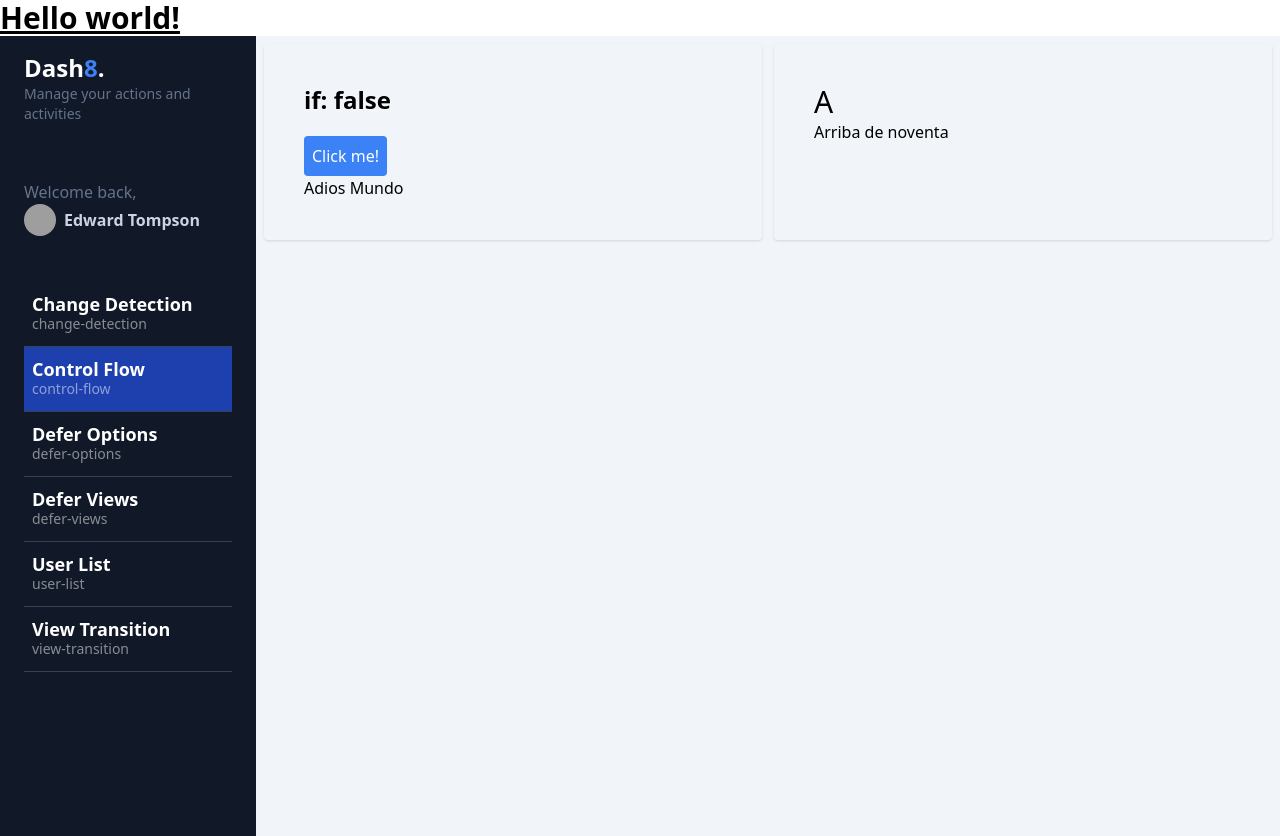
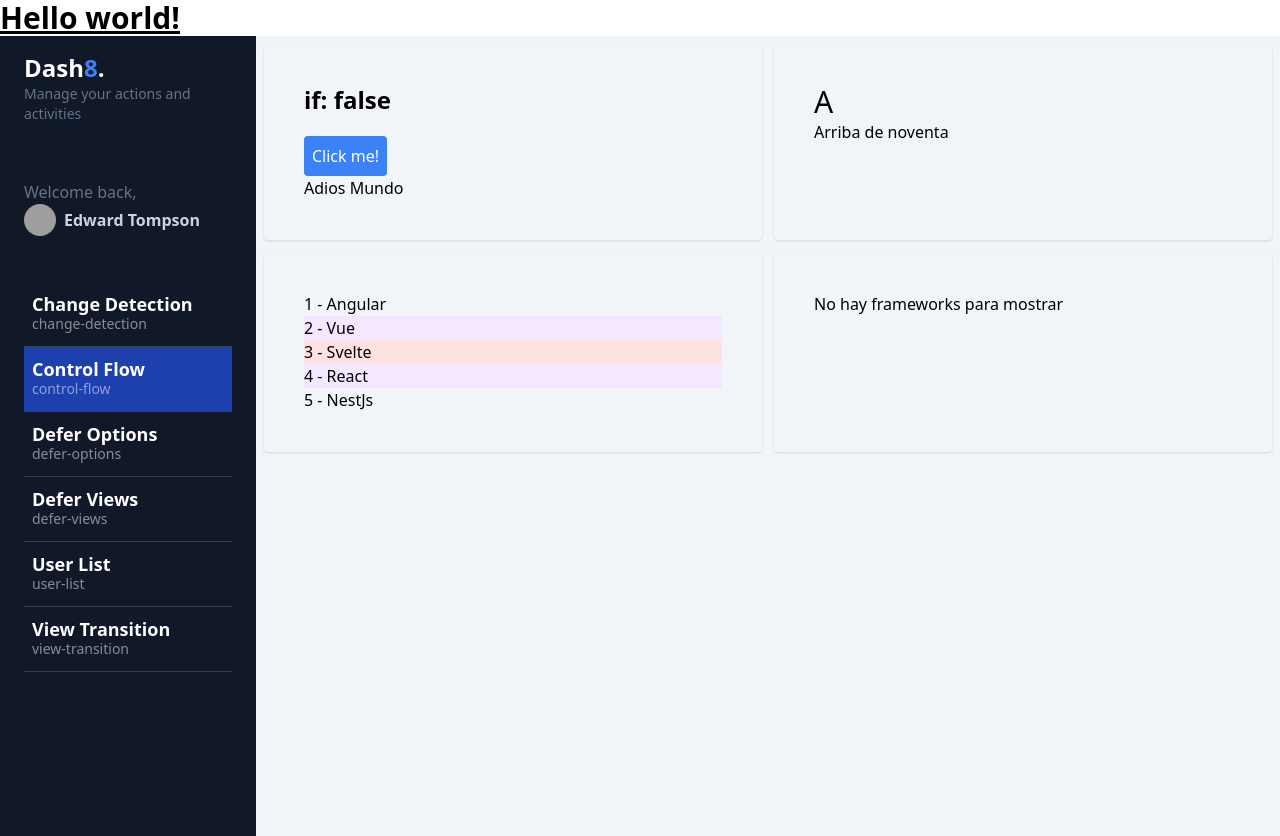
Before and after one commit to jsfc2199/Angular18Features, an Angular app: page /dashboard/control-flow in a window 1280 px wide. Built offline with nearby package versions, Linux system fonts and the light colour scheme; grey boxes are pictures that could not be loaded.

Commit message:
@for como nuevo control flow

```diff
--- a/src/app/dashboard/pages/control-flow/control-flow.component.html
+++ b/src/app/dashboard/pages/control-flow/control-flow.component.html
@@ -36,4 +36,30 @@
       }
 
     </div>
+
+    <div class="™bg-white rounded shadow p-10">
+     <!-- @for -->
+      <ul>
+        @for(frame of frameworks(); track $index; let i = $index, first =$first, last = $last, odd = $odd, even = $even ) {
+
+            <li [class]="{
+              'bg-red-100': even && !first && !last,
+              'bg-purple-100': odd && !first && !last,
+              'bg-blue-100': first && last,
+
+            }">{{i + 1}} - {{frame}}</li>
+        }
+      </ul>
+    </div>
+
+    <div class="™bg-white rounded shadow p-10">
+      <ul>
+        @for(frame of frameworks2(); track $index) {
+
+            <li class="text-3xl">{{frame}}</li>
+        }@empty {
+          <li>No hay frameworks para mostrar</li>
+        }
+      </ul>
+    </div>
 </section>
--- a/src/app/dashboard/pages/control-flow/control-flow.component.ts
+++ b/src/app/dashboard/pages/control-flow/control-flow.component.ts
@@ -11,6 +11,9 @@ export default class ControlFlowComponent {
 
   public showContent = signal(false);
   public grade = signal<Grade>('A');
+  public frameworks = signal(['Angular', 'Vue', 'Svelte', 'React', 'NestJs'])
+  public frameworks2 = signal([])
+
 
 
   public toggleContent(){
```
